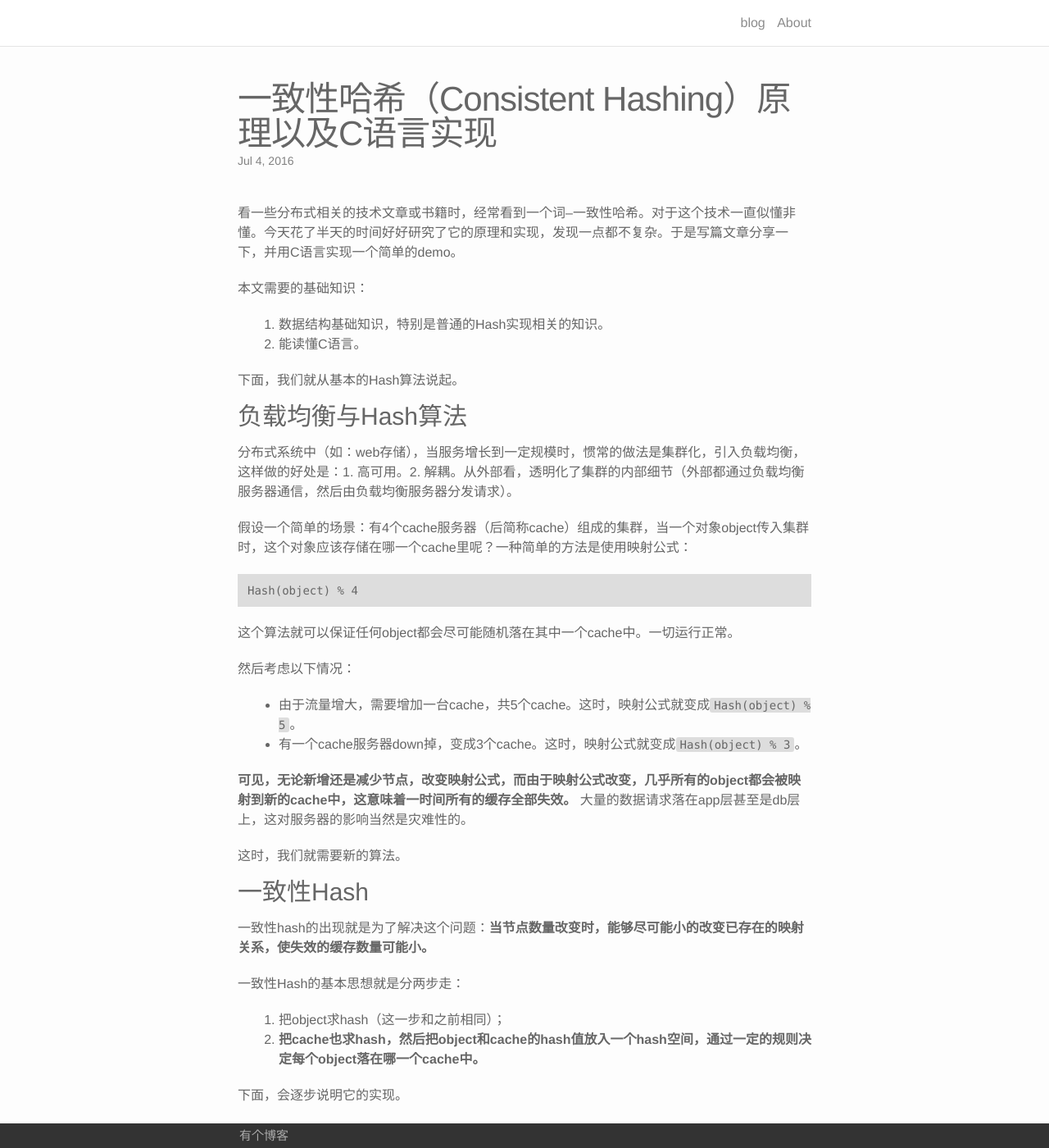
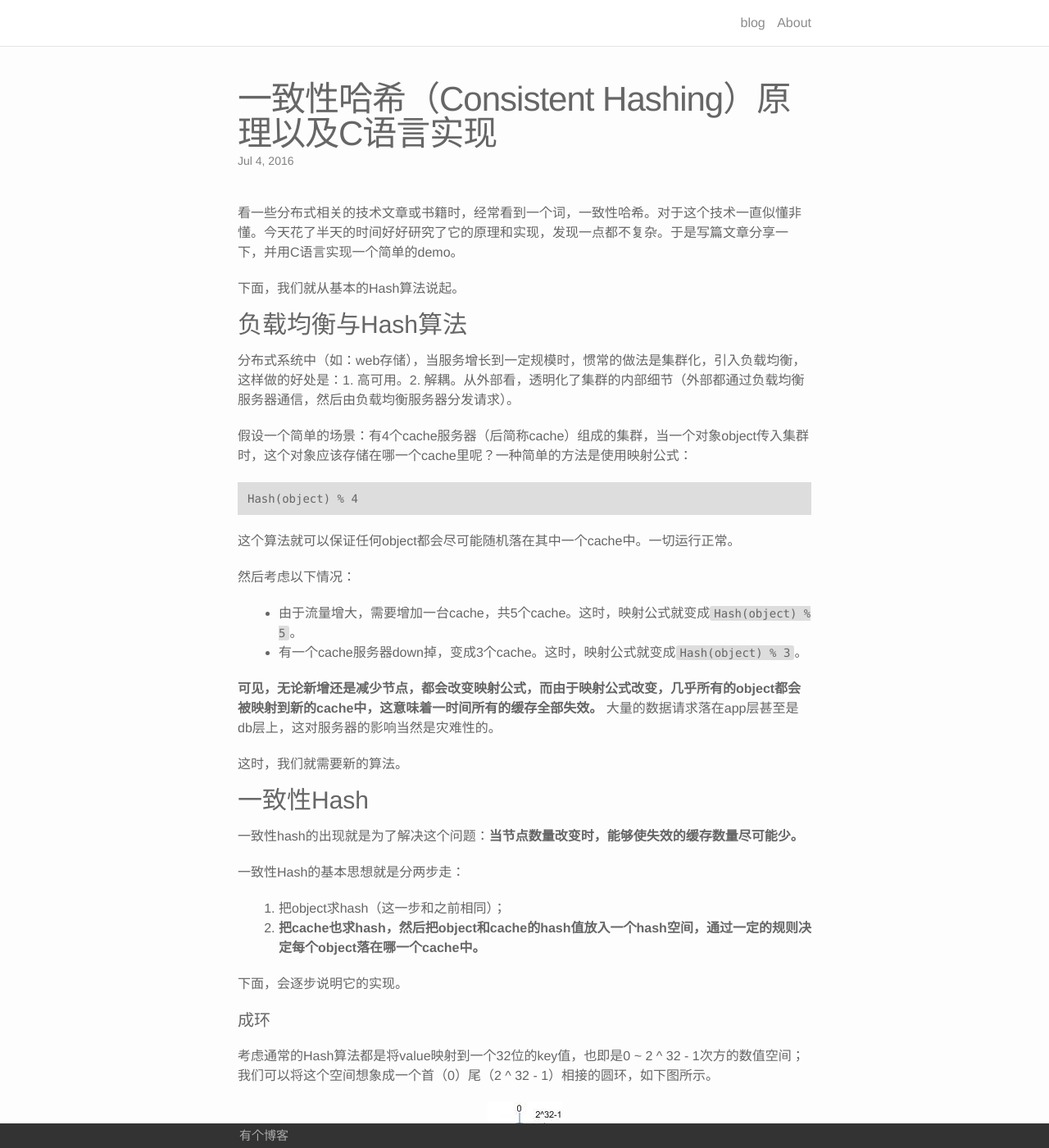
Before and after one commit to afghl/afghl.github.io, a Jekyll site: the page built from _posts/2016-07-04-consistent-hashing.markdown, in a window 1280 px wide and 1400 px high. Shown: the whole window at 82% size. Built offline with Jekyll 4.4.1, drawn with Linux system fonts in a browser that asks for light colours; some of the changed text lies outside the part shown.

Commit message:
a few typo

```diff
--- a/_posts/2016-07-04-consistent-hashing.markdown
+++ b/_posts/2016-07-04-consistent-hashing.markdown
@@ -4,12 +4,7 @@ title:  "一致性哈希（Consistent Hashing）原理以及C语言实现"
 date:   2016-07-04 15:37:00 +0800
 ---
 
-看一些分布式相关的技术文章或书籍时，经常看到一个词--一致性哈希。对于这个技术一直似懂非懂。今天花了半天的时间好好研究了它的原理和实现，发现一点都不复杂。于是写篇文章分享一下，并用C语言实现一个简单的demo。
-
-本文需要的基础知识：
-
-1. 数据结构基础知识，特别是普通的Hash实现相关的知识。
-2. 能读懂C语言。
+看一些分布式相关的技术文章或书籍时，经常看到一个词，一致性哈希。对于这个技术一直似懂非懂。今天花了半天的时间好好研究了它的原理和实现，发现一点都不复杂。于是写篇文章分享一下，并用C语言实现一个简单的demo。
 
 下面，我们就从基本的Hash算法说起。
 
@@ -30,13 +25,13 @@ Hash(object) % 4
 - 由于流量增大，需要增加一台cache，共5个cache。这时，映射公式就变成`Hash(object) % 5`。
 - 有一个cache服务器down掉，变成3个cache。这时，映射公式就变成`Hash(object) % 3`。
 
-**可见，无论新增还是减少节点，改变映射公式，而由于映射公式改变，几乎所有的object都会被映射到新的cache中，这意味着一时间所有的缓存全部失效。** 大量的数据请求落在app层甚至是db层上，这对服务器的影响当然是灾难性的。
+**可见，无论新增还是减少节点，都会改变映射公式，而由于映射公式改变，几乎所有的object都会被映射到新的cache中，这意味着一时间所有的缓存全部失效。** 大量的数据请求落在app层甚至是db层上，这对服务器的影响当然是灾难性的。
 
 这时，我们就需要新的算法。
 
 ### 一致性Hash
 
-一致性hash的出现就是为了解决这个问题：**当节点数量改变时，能够尽可能小的改变已存在的映射关系，使失效的缓存数量可能小。**
+一致性hash的出现就是为了解决这个问题：**当节点数量改变时，能够使失效的缓存数量尽可能少。**
 
 一致性Hash的基本思想就是分两步走：
 
@@ -87,7 +82,7 @@ Hash(object) % 4
 
 ### 虚拟节点
 
-hash算法的一个考量指标是平衡性。在本例中，我们希望一个object落在任意一个cache的机会尽可能接近。
+hash算法的一个考量指标是平衡性。在本例中，我们希望每一个object落在任意一个cache的机会都尽可能接近。
 
 从图上很容易直观的看到，对于一个object来说，它落在环上的任何位置的概率都是一样的，**那么落在一个cache的概率就和圆弧的长度成正比**。于是，我们希望每个cache所占的圆弧长度更接近。
 
```
Also changed, not shown: other parts of _posts/2016-07-04-consistent-hashing.markdown (+1 -1 lines).
